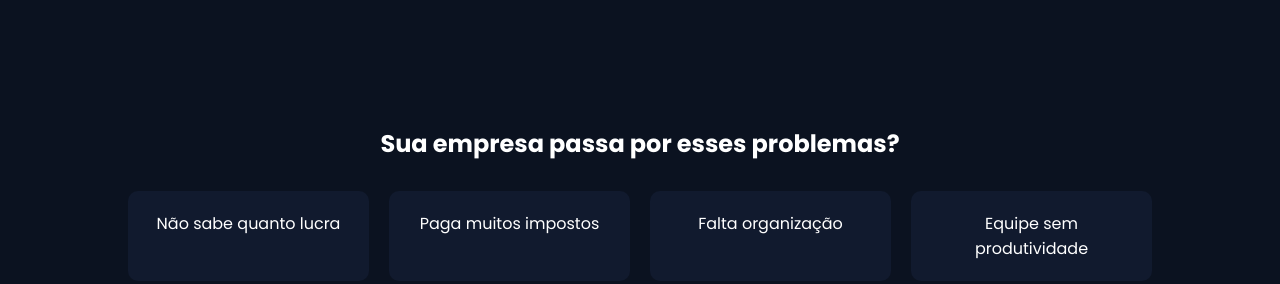
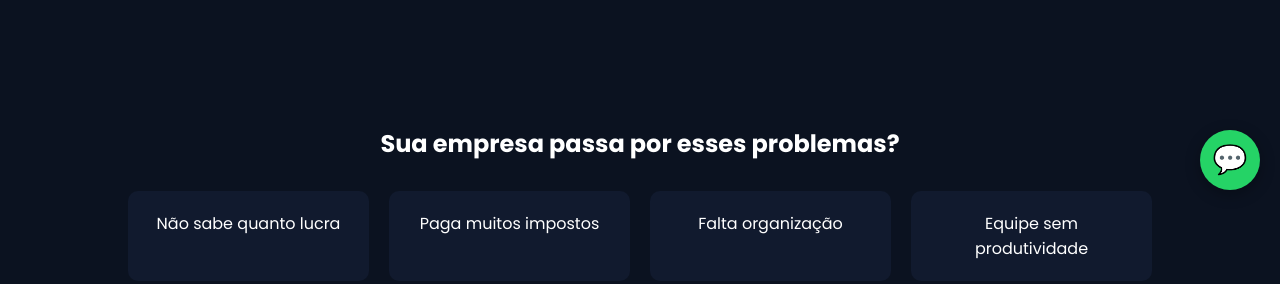
Before and after one commit to OseiasNepomuceno/simulador, a plain HTML site: page index.html in a window 1280 px wide. Shown: the part 590-874 px from the top of the page. Drawn offline with Linux system fonts and the light colour scheme.

Commit message:
Implement WhatsApp contact button in index.html
Added a WhatsApp floating button for user contact.

```diff
--- a/index.html
+++ b/index.html
@@ -198,3 +198,34 @@
 
 </body>
 </html>
+
+<a href="https://wa.me/55SEUNUMERO?text=Olá,%20vim%20pelo%20site%20e%20quero%20um%20diagnóstico%20gratuito"
+   class="whatsapp-float"
+   target="_blank">
+   💬
+</a>
+
+<style>
+.whatsapp-float {
+  position: fixed;
+  bottom: 20px;
+  right: 20px;
+  background: #25D366;
+  color: white;
+  font-size: 28px;
+  width: 60px;
+  height: 60px;
+  border-radius: 50%;
+  display: flex;
+  align-items: center;
+  justify-content: center;
+  text-decoration: none;
+  box-shadow: 0 4px 15px rgba(0,0,0,0.3);
+  z-index: 999;
+  transition: 0.3s;
+}
+
+.whatsapp-float:hover {
+  transform: scale(1.1);
+}
+</style>
```
